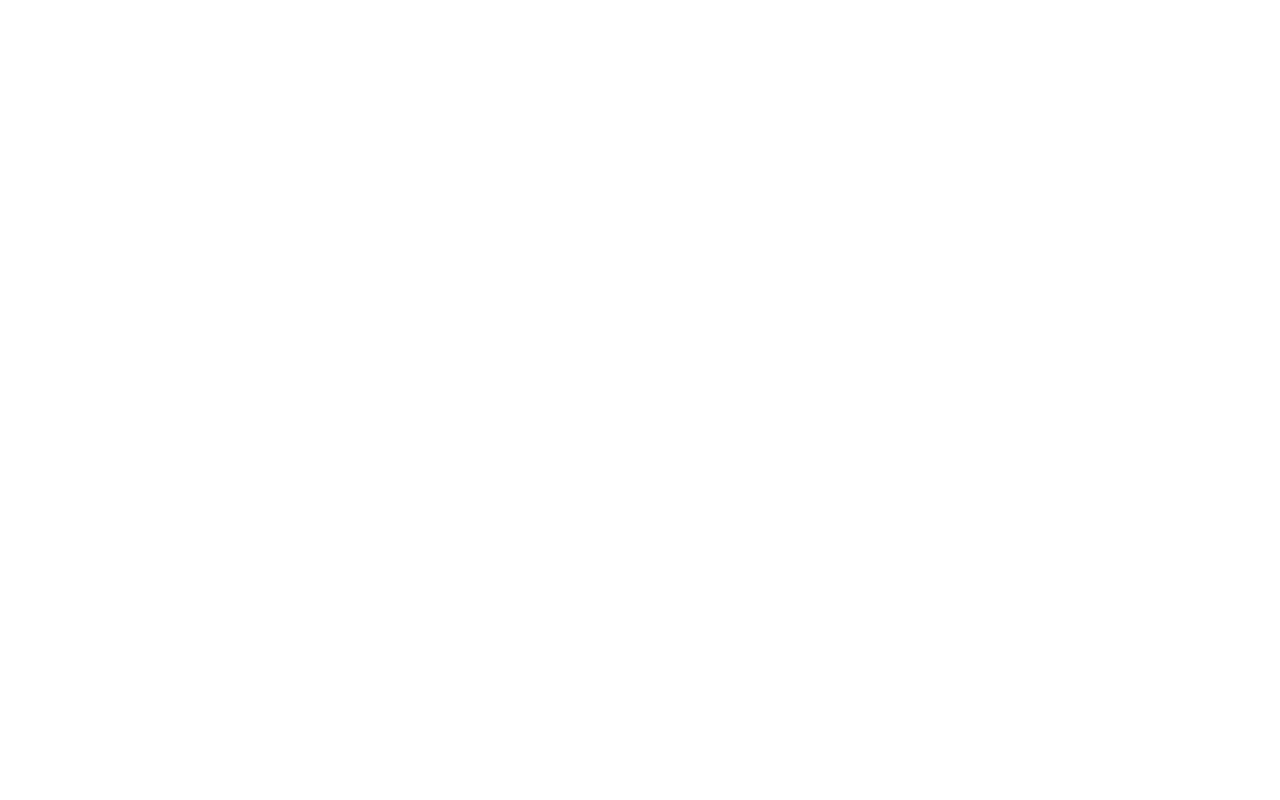
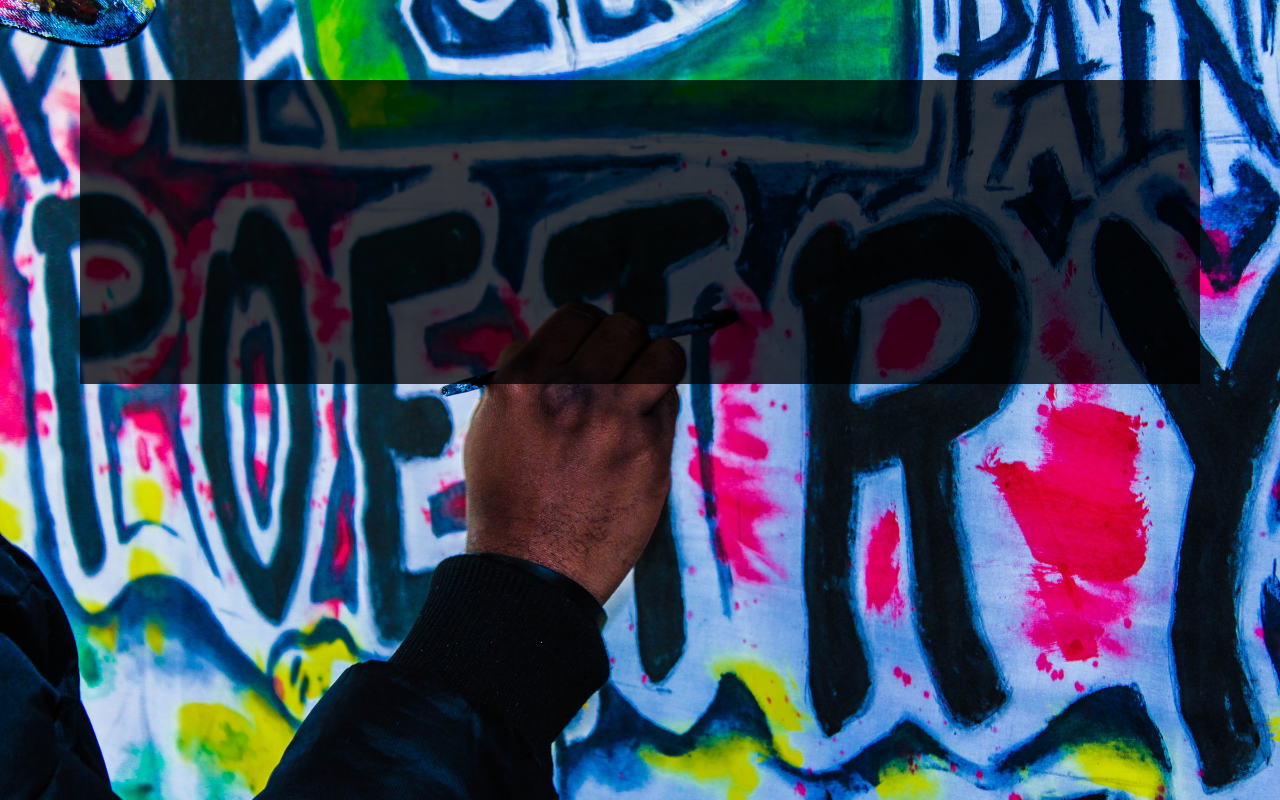
Before and after one commit to LINDGRENBA/random-whitman-poems, a plain HTML site: page index.html in a window 1280 px wide. Drawn offline with Linux system fonts and the light colour scheme.

Commit message:
Add image to README and set as background, update css styling.

```diff
--- a/index.html
+++ b/index.html
@@ -3,9 +3,12 @@
 <head>
   <meta charset="UTF-8">
   <meta name="viewport" content="width=device-width, initial-scale=1.0">
+  <link rel="stylesheet" href="styles.css">
   <title>Walt Whitman Poem Generator</title>
 </head>
 <body>
+  <section id="poem">
 
+  </section>
 </body>
 </html>
--- a/styles.css
+++ b/styles.css
@@ -0,0 +1,24 @@
+body {
+  margin: 0;
+  padding: 5rem;
+  box-sizing: border-box;
+  background-image: url(images/poetry.jpg);
+  background-repeat: no-repeat;
+  background-attachment: fixed;
+  background-position: center;
+  -webkit-background-size: cover;
+  -moz-background-size: cover;
+  -o-background-size: cover;
+  background-size: cover;
+}
+
+#poem {
+  display: block;
+  margin-left: auto;
+  margin-right: auto;
+  padding: 2rem;
+  min-width: 10rem;
+  min-height: 15rem;
+  background-color: #000;
+  opacity: 0.75;
+}
```
Also changed, not shown: images/poetry.jpg (added), 1 other file.
